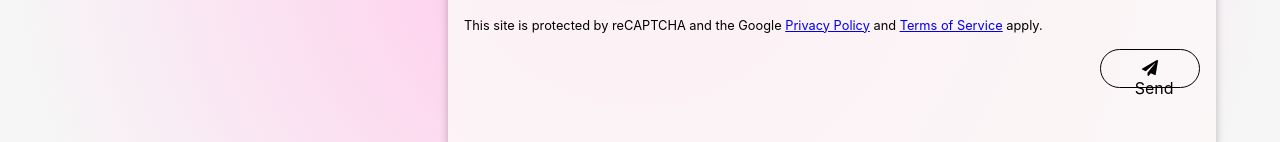
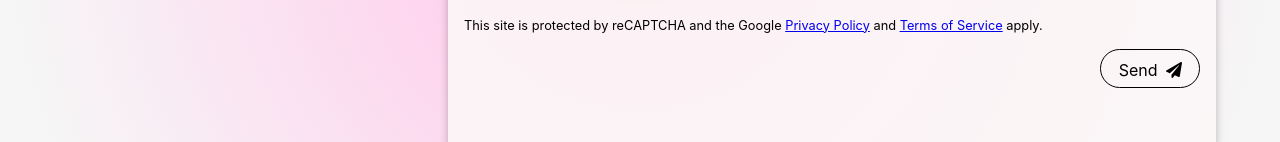
Before and after one commit to GtzRicky/portfolio, a React (Create React App) app: page /contact in a window 1280 px wide. Shown: the part 471-613 px from the top of the page. Built offline with nearby package versions, Linux system fonts and the light colour scheme.

Commit message:
fixed send button styles

```diff
--- a/src/components/Contact.js
+++ b/src/components/Contact.js
@@ -129,8 +129,8 @@ const Contact = () => {
                     <button>
                         {loading
                             ? <SpinnerCircular size='25px' color='#000' secondaryColor='#6b6b6b' />
-                            : <><FontAwesomeIcon icon={faPaperPlane} className={'submit'}/>
-                                <span>Send</span></>
+                            : <div div className={classes['button-container']}><span>Send</span><FontAwesomeIcon icon={faPaperPlane} className={'submit'}/>
+                                </div>
                         }
                     </button>
                 </div>
--- a/src/components/Contact.module.css
+++ b/src/components/Contact.module.css
@@ -94,6 +94,7 @@
     border: solid 1px;
     border-radius: 25px;
     padding: 0.5rem 1.2rem;
+    display: flex;
 }
 
 .actions button:hover {
@@ -101,8 +102,8 @@
     color: rgb(240, 240, 240);
 }
 
-.actions button span {
-    margin-left: 0.5rem;
+.button-container span {
+    margin-right: 0.5rem;
 }
 
 .error-text {
@@ -134,6 +135,13 @@
         text-align: center;
     }
 
+    .button-container {
+        width: 100%;
+        height: 4vh;
+        display: flex;
+        align-items: center;
+        justify-content: center;
+    }
 }
 
 /* Small devices (landscape phones, 576px and up) */
@@ -149,6 +157,14 @@
 
     .contact-text h2 {
         text-align: center;
+    }
+
+    .button-container {
+        width: 100%;
+        height: 4vh;
+        display: flex;
+        align-items: center;
+        justify-content: center;
     }
 }
 
@@ -166,6 +182,14 @@
     .contact-text h2 {
         text-align: justify;
     }
+
+    .button-container {
+        width: 100%;
+        height: 4vh;
+        display: flex;
+        align-items: center;
+        justify-content: center;
+    }
 }
 
 /* Large devices (desktops, 992px and up) */
@@ -179,4 +203,12 @@
         min-height: 30rem;
     }
 
+    .button-container {
+        width: 100%;
+        height: 3vh;
+        display: flex;
+        align-items: center;
+        justify-content: center;
+    }
+
 }
```
